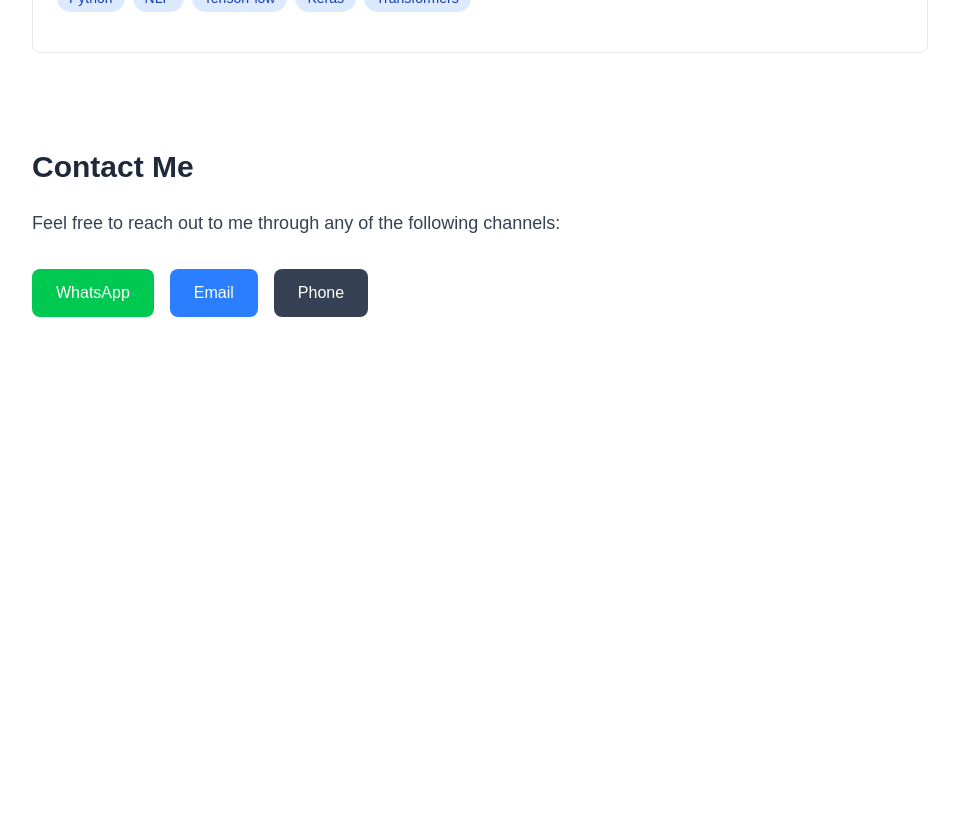
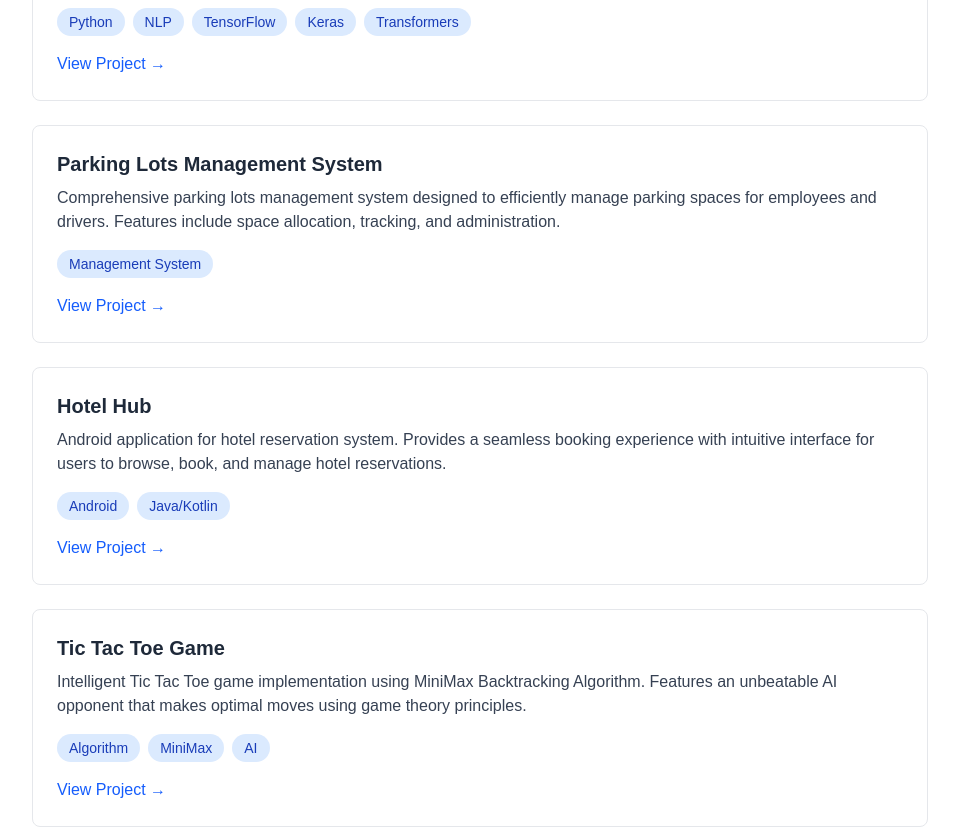
Before and after one commit to yousef-isaifan/personal-portfolio, a Next.js app: page / in a window 1280 px wide. Shown: the part 1640-2469 px from the top of the page, without its empty margins (160-1119 px from the left). Before the commit the page ends 2005 px from the top, so only its background shows below. Built offline with nearby package versions, Linux system fonts and the light colour scheme.

Commit message:
Adding new projects, also adding view project link

```diff
--- a/components/Projects.tsx
+++ b/components/Projects.tsx
@@ -4,13 +4,31 @@ export default function Projects() {
       title: "Tariqi Navigation – Checkpoint Status System",
       description: "Graduation project featuring real-time checkpoint updates using Telethon and FastAPI with LLM-based entity recognition. Delivered a comprehensive cross-platform solution including a Flutter mobile app with Firebase live updates and an Angular admin panel.",
       technologies: ["Python", "FastAPI", "Telethon", "LLM", "Flutter", "Firebase", "Angular"],
-      link: "#"
+      link: "https://github.com/yousef-isaifan/Tariqi-Navigation"
     },
     {
       title: "Intelligent Chatbot Project",
       description: "Built an interactive chatbot in Python using NLP for natural conversations. Implemented preprocessing, intent recognition, and response generation pipelines. Improved accuracy with transformer models using TensorFlow/Keras and NLP libraries.",
       technologies: ["Python", "NLP", "TensorFlow", "Keras", "Transformers"],
-      link: "#"
+      link: "https://github.com/yousef-isaifan/Chatbot"
+    },
+    {
+      title: "Parking Lots Management System",
+      description: "Comprehensive parking lots management system designed to efficiently manage parking spaces for employees and drivers. Features include space allocation, tracking, and administration.",
+      technologies: ["Management System"],
+      link: "https://github.com/yousef-isaifan/ParkingLot"
+    },
+    {
+      title: "Hotel Hub",
+      description: "Android application for hotel reservation system. Provides a seamless booking experience with intuitive interface for users to browse, book, and manage hotel reservations.",
+      technologies: ["Android", "Java/Kotlin"],
+      link: "https://github.com/yousef-isaifan/Hotel_Hub"
+    },
+    {
+      title: "Tic Tac Toe Game",
+      description: "Intelligent Tic Tac Toe game implementation using MiniMax Backtracking Algorithm. Features an unbeatable AI opponent that makes optimal moves using game theory principles.",
+      technologies: ["Algorithm", "MiniMax", "AI"],
+      link: "https://github.com/yousef-isaifan/TicTacToe"
     }
   ];
 
```
